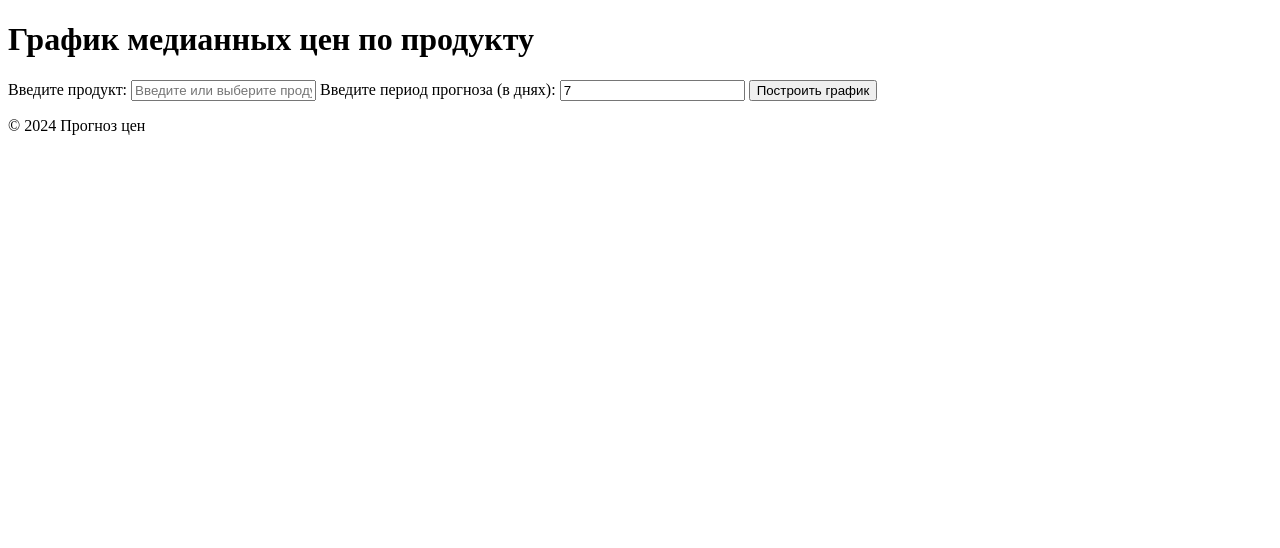
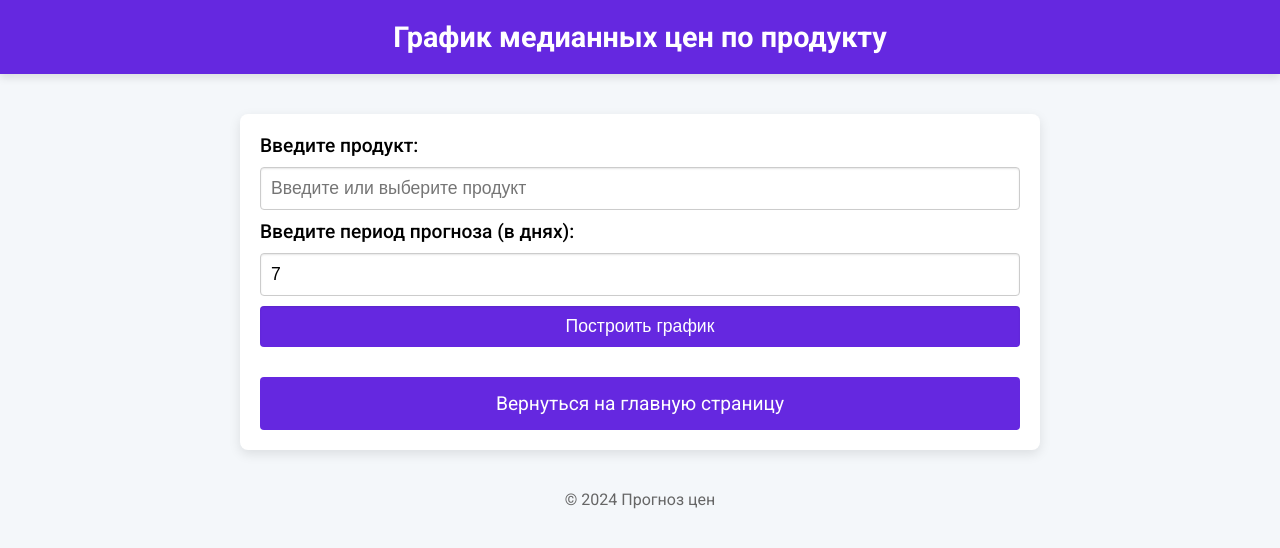
Before and after one commit to KatyaKonovalova/Pricing_model, a Django app: page /graph/ in a window 1280 px wide. Shown: the top 548 px of the page. Run offline with Django 4.2, Linux system fonts and the light colour scheme; data that the repository does not hold is empty; some libraries are stand-ins or nearby versions.

```diff
--- a/audit/templates/audit/graph.html
+++ b/audit/templates/audit/graph.html
@@ -5,6 +5,126 @@
     <meta name="viewport" content="width=device-width, initial-scale=1.0">
     <title>График медианных цен</title>
     <script src="https://cdn.plot.ly/plotly-latest.min.js"></script> <!-- Подключение Plotly -->
+    <link href="https://fonts.googleapis.com/css2?family=Roboto:wght@400;500;700&display=swap" rel="stylesheet"> <!-- Google Fonts -->
+    <style>
+        /* Общие стили */
+        * {
+            box-sizing: border-box;
+        }
+
+        body {
+            font-family: 'Roboto', sans-serif;
+            background-color: #f4f7fa;
+            margin: 0;
+            padding: 0;
+        }
+
+        header {
+            text-align: center;
+            background-color: #6528e0; /* Изменённый цвет */
+            color: white;
+            padding: 20px 0;
+            box-shadow: 0 4px 8px rgba(0, 0, 0, 0.1);
+        }
+
+        h1 {
+            font-size: 1.8em; /* Уменьшенный размер шрифта */
+            margin: 0;
+            font-weight: 700;
+        }
+
+        main {
+            max-width: 800px;
+            margin: 40px auto;
+            padding: 20px;
+            background-color: white;
+            box-shadow: 0 4px 12px rgba(0, 0, 0, 0.1);
+            border-radius: 8px;
+        }
+
+        form {
+            display: flex;
+            flex-direction: column;
+            gap: 10px;
+            margin-bottom: 30px;
+        }
+
+        label {
+            font-weight: 500;
+            font-size: 1.2em;
+        }
+
+        input, button {
+            padding: 10px;
+            font-size: 1.1em;
+            border-radius: 4px;
+            border: 1px solid #ccc;
+            box-shadow: inset 0 1px 2px rgba(0, 0, 0, 0.1);
+            width: 100%;
+        }
+
+        button {
+            background-color: #6528e0; /* Изменённый цвет */
+            color: white;
+            border: none;
+            cursor: pointer;
+            transition: background-color 0.3s;
+        }
+
+        button:hover {
+            background-color: #5220b0; /* Более тёмный оттенок для hover */
+        }
+
+        #graph {
+            margin-bottom: 30px;
+        }
+
+        table {
+            width: 100%;
+            border-collapse: collapse;
+            margin-top: 20px;
+            font-size: 1.1em;
+        }
+
+        th, td {
+            border: 1px solid #ccc;
+            padding: 10px;
+            text-align: center;
+        }
+
+        th {
+            background-color: #6528e0; /* Изменённый цвет */
+            color: white;
+        }
+
+        td {
+            background-color: #f9f9f9;
+        }
+
+        footer {
+            text-align: center;
+            margin-top: 40px;
+            color: #666;
+        }
+
+        /* Кнопка возврата */
+        .return-button {
+            padding: 15px;
+            background-color: #6528e0; /* Изменённый цвет */
+            color: white;
+            text-align: center;
+            text-decoration: none;
+            border-radius: 4px;
+            font-size: 1.2em;
+            transition: background-color 0.3s;
+            display: block;
+            margin-top: 20px;
+        }
+
+        .return-button:hover {
+            background-color: #5220b0; /* Более тёмный оттенок для hover */
+        }
+    </style>
 </head>
 <body>
 
@@ -13,7 +133,6 @@
 </header>
 
 <main>
-    <!-- Форма для выбора продукта и периода прогноза -->
     <form method="POST">
         {% csrf_token %}
         <label for="product_input">Введите продукт:</label>
@@ -24,7 +143,6 @@
             {% endfor %}
         </datalist>
 
-        <!-- Поле для ввода периода прогноза -->
         <label for="forecast_period">Введите период прогноза (в днях):</label>
         <input type="number" id="forecast_period" name="forecast_period" min="1" placeholder="Например, 30" value="{{ forecast_period }}">
 
@@ -32,13 +150,12 @@
     </form>
 
     <div id="graph">
-        {{ graph|safe }}  <!-- График будет вставлен здесь -->
+        {{ graph|safe }} <!-- График будет вставлен здесь -->
     </div>
 
-    <!-- Таблица с минимальными и максимальными значениями прогноза -->
     {% if forecast_min and forecast_max %}
         <h3>Прогнозируемые данные:</h3>
-        <table border="1">
+        <table>
             <tr>
                 <th>Описание</th>
                 <th>Дата</th>
@@ -56,6 +173,8 @@
             </tr>
         </table>
     {% endif %}
+
+    <a href="/" class="return-button">Вернуться на главную страницу</a>
 </main>
 
 <footer>
```
Also changed, not shown: audit/templates/home.html (+2 -10 lines).
